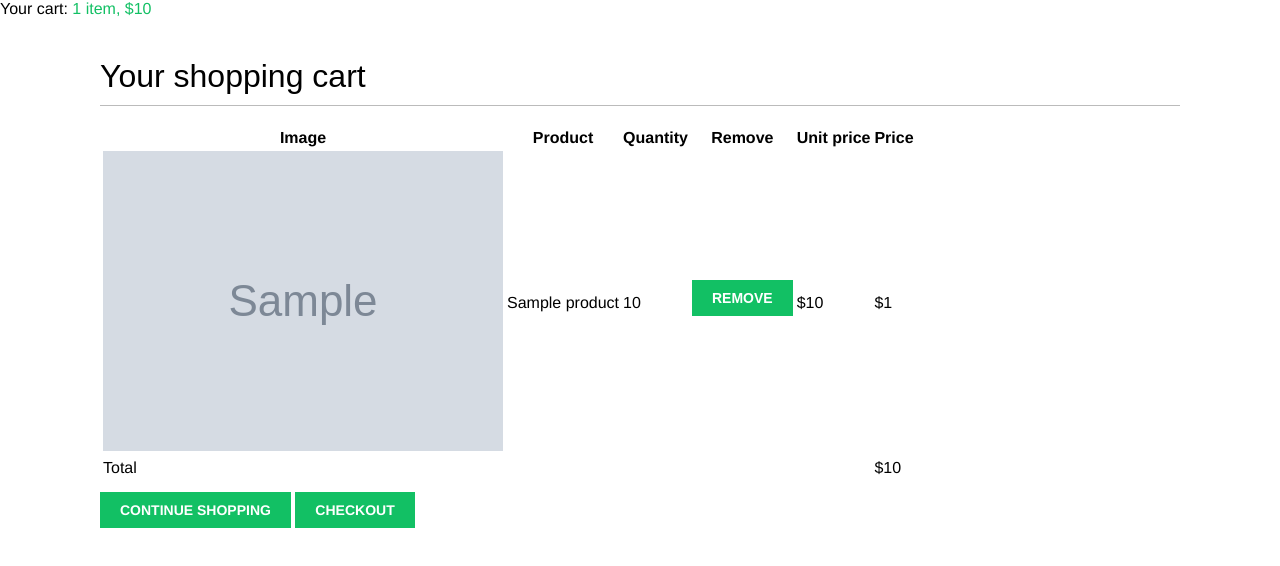
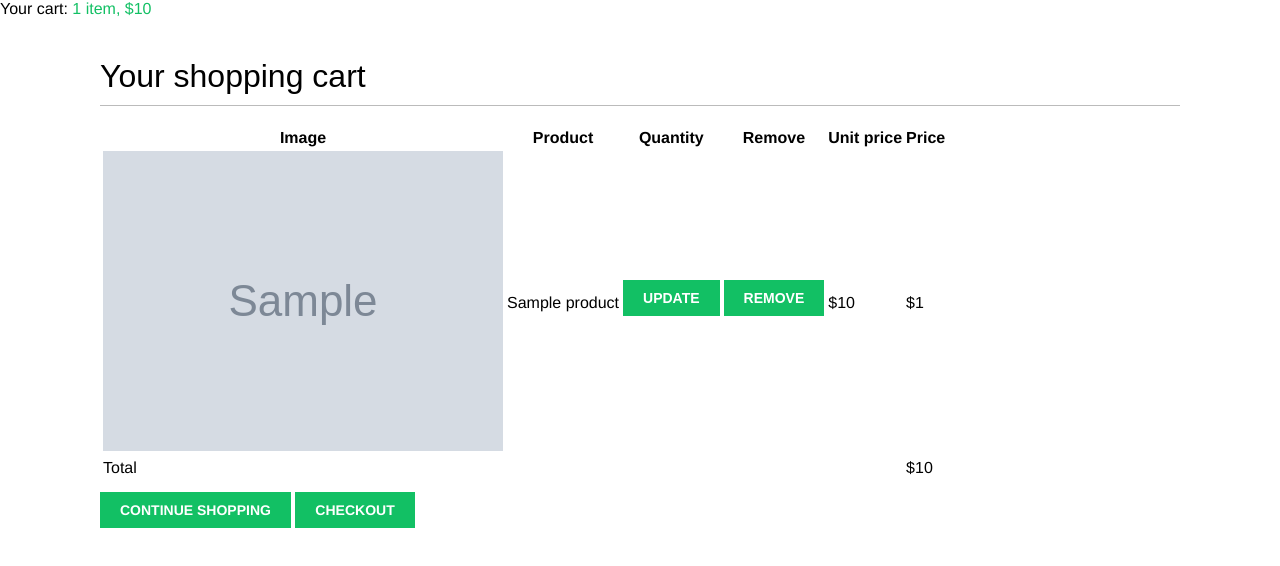
Before and after one commit to ragyrad/DjangoLearn, a Django app: template myshop/cart/templates/cart/detail.html in a window 1280 px wide. Shown: the part 47-613 px from the top of the page. Run offline with Django 3.2, Linux system fonts and the light colour scheme; the template is opened without the code that fills it: most values are stand-ins (such as "Sample title", 1, 10 or a date in 2020); grey boxes marked "Sample" are stand-in pictures; some libraries are stand-ins or nearby versions; some web fonts are replaced.

Commit message:
Added update quantity button

```diff
--- a/myshop/cart/templates/cart/detail.html
+++ b/myshop/cart/templates/cart/detail.html
@@ -29,9 +29,16 @@
               </a>
             </td>
             <td>{{ product.name }}</td>
-            <td>{{ item.quantity }}</td>
             <td>
-              <form action="{% url "cart:cart_remove" product.id %}" method="post">
+              <form action="{% url 'cart:cart_add' product.id %}" method="post">
+                {{ item.update_quantity_form.quantity }}
+                {{ item.update_quantity_form.override }}
+                <input type="submit" value="Update">
+                {% csrf_token %}
+              </form>
+            </td>
+            <td>
+              <form action="{% url 'cart:cart_remove' product.id %}" method="post">
                 <input type="submit" value="Remove">
                 {% csrf_token %}
               </form>
```
Also changed, not shown: myshop/cart/views.py (+6 -1 lines).
